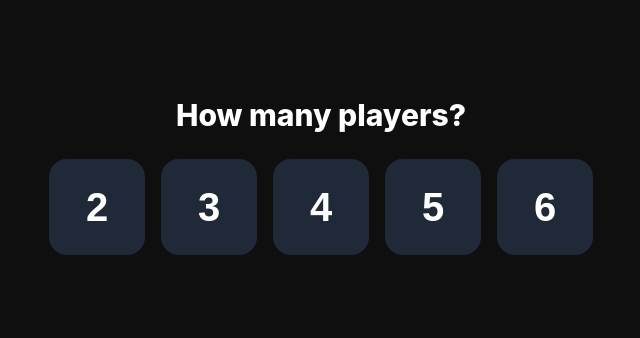
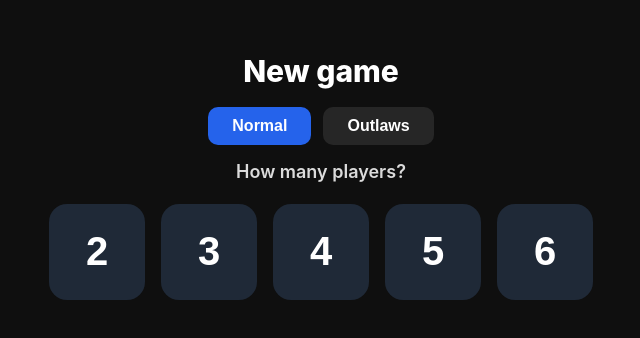
Before and after one commit to SovaCoda/LifeTracker2026, a Preact app: page / in a window 1280 px wide. Shown: the part 220-558 px from the top of the page, without its empty margins (319-959 px from the left). Built offline with nearby package versions, Linux system fonts and the light colour scheme.

Commit message:
added renegade mode

```diff
--- a/src/app.jsx
+++ b/src/app.jsx
@@ -1,7 +1,7 @@
 import { useState, useEffect, useCallback, useRef } from 'preact/hooks';
 import {
   loadSession, saveSession, loadProfiles, saveProfiles, saveGameResult,
-  createGameFromSeats, isPlayerDead, STARTING_LIFE
+  createGameFromSeats, createOutlawsGame, isPlayerDead, STARTING_LIFE
 } from './state.js';
 import { SetupCount } from './screens/SetupCount.jsx';
 import { SetupPlayers } from './screens/SetupPlayers.jsx';
@@ -12,6 +12,7 @@ import { Board } from './components/Board.jsx';
 export function App() {
   var initial = loadSession();
   var [phase, setPhase] = useState(initial.phase);
+  var [mode, setMode] = useState(initial.mode || 'normal');
   var [playerCount, setPlayerCount] = useState(initial.playerCount || 4);
   var [game, setGame] = useState(initial.game);
   var [pendingDeath, setPendingDeath] = useState(null);
@@ -33,8 +34,8 @@ export function App() {
   // 'stats' is an overlay screen -> persist the screen underneath it instead.
   useEffect(function () {
     var persistPhase = phase === 'stats' ? statsReturn : phase;
-    saveSession({ phase: persistPhase, playerCount: playerCount, game: game });
-  }, [phase, statsReturn, playerCount, game]);
+    saveSession({ phase: persistPhase, mode: mode, playerCount: playerCount, game: game });
+  }, [phase, statsReturn, mode, playerCount, game]);
 
   // ---- in-game life / counter edits ----
   var adjustLife = useCallback(function (id, amount) {
@@ -117,8 +118,26 @@ export function App() {
 
   // ---- flow transitions ----
   function pickCount(n) { setPlayerCount(n); setPhase('setup-players'); }
-  function startGame(seats) { setGame(createGameFromSeats(seats)); setPhase('playing'); }
+  function startGame(seats) {
+    setGame(mode === 'outlaws' ? createOutlawsGame(seats) : createGameFromSeats(seats));
+    setPhase('playing');
+  }
   function backToCount() { setPhase('setup-count'); }
+
+  // End early: give any survivors the top open places (no collision with the
+  // places the dead already took), then go to the summary to reveal/record.
+  function endGameNow() {
+    setGame(function (g) {
+      if (!g) return g;
+      var place = 1;
+      var players = g.players.map(function (p) {
+        return p.place == null ? Object.assign({}, p, { place: place++ }) : p;
+      });
+      return Object.assign({}, g, { players: players });
+    });
+    setPendingDeath(null);
+    setPhase('summary');
+  }
   function showStats() { setStatsReturn(phase); setPhase('stats'); }
   function closeStats() { setPhase(statsReturn); }
 
@@ -161,7 +180,7 @@ export function App() {
     return <Stats profiles={profiles} onClose={closeStats} />;
   }
   if (phase === 'setup-count') {
-    return <SetupCount onPick={pickCount} />;
+    return <SetupCount mode={mode} onSetMode={setMode} onPick={pickCount} />;
   }
   if (phase === 'setup-players') {
     return (
@@ -186,6 +205,7 @@ export function App() {
         onCounter={adjustCounter}
         onResetLife={resetLife}
         onNewGame={abandonGame}
+        onEndGame={endGameNow}
         onShowStats={showStats}
         pendingDeath={pendingDeath}
         onConfirmDeath={confirmDeath}
--- a/src/components/Board.jsx
+++ b/src/components/Board.jsx
@@ -69,6 +69,12 @@ export function Board(props) {
               Reset life
             </button>
             <button
+              class="menu-item"
+              onClick={function () { setMenuOpen(false); props.onEndGame(); }}
+            >
+              End game
+            </button>
+            <button
               class="menu-item danger"
               onClick={function () { setMenuOpen(false); props.onNewGame(); }}
             >
--- a/src/screens/SetupCount.jsx
+++ b/src/screens/SetupCount.jsx
@@ -1,13 +1,39 @@
-// Step 1 of the flow: how many players?
+// Step 1 of the flow: mode + how many players.
 export function SetupCount(props) {
+  var mode = props.mode;
+  var outlaws = mode === 'outlaws';
+
   return (
     <div class="setup">
       <div class="setup-inner">
-        <h1 class="setup-title">How many players?</h1>
+        <h1 class="setup-title">New game</h1>
+
+        <div class="mode-row">
+          <button
+            class={'mode-btn' + (mode === 'normal' ? ' active' : '')}
+            onClick={function () { props.onSetMode('normal'); }}
+          >
+            Normal
+          </button>
+          <button
+            class={'mode-btn' + (outlaws ? ' active' : '')}
+            onClick={function () { props.onSetMode('outlaws'); }}
+          >
+            Outlaws
+          </button>
+        </div>
+
+        <div class="count-label">How many players?</div>
         <div class="count-grid">
           {[2, 3, 4, 5, 6].map(function (n) {
+            var disabled = outlaws && n < 4;
             return (
-              <button key={n} class="count-btn" onClick={function () { props.onPick(n); }}>
+              <button
+                key={n}
+                class="count-btn"
+                disabled={disabled}
+                onClick={function () { if (!disabled) props.onPick(n); }}
+              >
                 {n}
               </button>
             );
--- a/src/screens/Summary.jsx
+++ b/src/screens/Summary.jsx
@@ -1,5 +1,5 @@
 import { useState } from 'preact/hooks';
-import { ordinal } from '../state.js';
+import { ordinal, ROLES } from '../state.js';
 import { Avatar } from '../components/Avatar.jsx';
 
 // End-of-game results. Rows start in the auto-tracked order; ▲/▼ let you fix
@@ -37,7 +37,10 @@ export function Summary(props) {
               <div class="summary-row" key={p.id}>
                 <div class="summary-place">{ordinal(i + 1)}</div>
                 <Avatar profile={profileFor(p)} size={46} ring={p.color} />
-                <div class="summary-name">{p.name}</div>
+                <div class="summary-name">
+                  {p.name}
+                  {p.role && <span class="summary-role">{ROLES[p.role].name}</span>}
+                </div>
                 <div class="summary-moves">
                   <button class="move-btn" disabled={i === 0} onClick={function () { move(i, -1); }}>&#9650;</button>
                   <button class="move-btn" disabled={i === order.length - 1} onClick={function () { move(i, 1); }}>&#9660;</button>
--- a/src/state.js
+++ b/src/state.js
@@ -12,6 +12,15 @@ export var PLAYER_COLORS = ['#9d2233', '#1e4fa3', '#176c3a', '#9a6311', '#5b2a8c
 
 // The green seat — used for the Houston dino easter egg.
 export var DINO_GREEN = PLAYER_COLORS[2];
+
+// "Outlaws" hidden-role mode.
+export var SHERIFF_LIFE = 60;
+export var ROLES = {
+  sheriff: { name: 'Sheriff', goal: 'Survive and kill the Renegade and the Outlaws.', public: true },
+  deputy: { name: 'Deputy', goal: 'Protect the Sheriff. You win if the Sheriff survives, even if you die.' },
+  outlaw: { name: 'Outlaw', goal: "Kill the Sheriff. There's another Outlaw out there, but you don't know who." },
+  renegade: { name: 'Renegade', goal: 'Be the last one standing, kill everyone else (you get bonus points on the leaderboard if you kill mark first though).' }
+};
 
 // ---- ordinals: 1 -> "1st", 4 -> "4th" ----
 export function ordinal(n) {
@@ -32,20 +41,54 @@ export function isPlayerDead(p) {
 
 // ---- build the playing game from chosen seats ----
 // seats: [{ profileId, name, color }]
-export function createGameFromSeats(seats) {
-  return {
-    players: seats.map(function (s, i) {
+function newSeatPlayer(s, i, role, life) {
   return {
     id: i + 1,
     profileId: s.profileId,
     name: s.name,
     color: s.color,
-        life: STARTING_LIFE,
+    life: life,
     poison: 0,
     energy: 0,
     cmdrDmg: {}, // { opponentSeatId: damage }
-        place: null  // null = still in; otherwise final placement
+    place: null, // null = still in; otherwise final placement
+    role: role   // null in normal mode; a ROLES key in outlaws mode
   };
+}
+
+export function createGameFromSeats(seats) {
+  return {
+    mode: 'normal',
+    players: seats.map(function (s, i) { return newSeatPlayer(s, i, null, STARTING_LIFE); })
+  };
+}
+
+// Classic role distribution: Sheriff + Renegade + Outlaws (2, or 3 at 6p) + a
+// Deputy to fill the rest (5p and up).
+function rolesForCount(n) {
+  var roles = ['sheriff', 'renegade'];
+  var outlaws = n >= 6 ? 3 : 2;
+  for (var i = 0; i < outlaws; i++) roles.push('outlaw');
+  while (roles.length < n) roles.push('deputy');
+  return roles.slice(0, n);
+}
+
+function shuffle(arr) {
+  var a = arr.slice();
+  for (var i = a.length - 1; i > 0; i--) {
+    var j = Math.floor(Math.random() * (i + 1));
+    var t = a[i]; a[i] = a[j]; a[j] = t;
+  }
+  return a;
+}
+
+export function createOutlawsGame(seats) {
+  var roles = shuffle(rolesForCount(seats.length));
+  return {
+    mode: 'outlaws',
+    players: seats.map(function (s, i) {
+      var role = roles[i];
+      return newSeatPlayer(s, i, role, role === 'sheriff' ? SHERIFF_LIFE : STARTING_LIFE);
     })
   };
 }
@@ -61,7 +104,7 @@ export function loadSession() {
       if (s && s.phase) return s;
     }
   } catch (e) { /* ignore */ }
-  return { phase: 'setup-count', playerCount: 4, game: null };
+  return { phase: 'setup-count', mode: 'normal', playerCount: 4, game: null };
 }
 
 export function saveSession(s) {
--- a/src/styles.css
+++ b/src/styles.css
@@ -86,6 +86,78 @@ body {
   overflow: hidden;
   text-overflow: ellipsis;
   white-space: nowrap;
+}
+
+.role-badge {
+  margin-left: 8px;
+  padding: 5px 13px;
+  border: none;
+  border-radius: 999px;
+  background: rgba(0, 0, 0, 0.3);
+  color: #fff;
+  font-size: 14px;
+  font-weight: 700;
+}
+
+.role-badge.sheriff {
+  background: #b8860b;
+}
+
+.role-backdrop {
+  position: absolute;
+  top: 0;
+  left: 0;
+  right: 0;
+  bottom: 0;
+  z-index: 30;
+  display: flex;
+  align-items: center;
+  justify-content: center;
+  background: rgba(0, 0, 0, 0.85);
+}
+
+.role-card {
+  text-align: center;
+  padding: 18px 22px;
+}
+
+.role-eyebrow {
+  font-size: 13px;
+  opacity: 0.6;
+  text-transform: uppercase;
+  letter-spacing: 0.06em;
+}
+
+.role-name {
+  font-size: 36px;
+  font-weight: 800;
+  margin: 6px 0 12px;
+}
+
+.role-goal {
+  font-size: 17px;
+  line-height: 1.4;
+  max-width: 90%;
+  margin: 0 auto 18px;
+  opacity: 0.9;
+}
+
+.role-hide {
+  background: #262626;
+  color: #fff;
+  border: none;
+  border-radius: 10px;
+  padding: 10px 26px;
+  font-size: 16px;
+  font-weight: 600;
+}
+
+.summary-role {
+  display: block;
+  font-size: 13px;
+  font-weight: 600;
+  opacity: 0.7;
+  margin-top: 2px;
 }
 
 .dino-btn {
@@ -461,6 +533,34 @@ body {
   margin-bottom: 22px;
 }
 
+.mode-row {
+  display: flex;
+  justify-content: center;
+  margin-bottom: 16px;
+}
+
+.mode-btn {
+  padding: 10px 24px;
+  margin: 0 6px;
+  border: none;
+  border-radius: 10px;
+  background: #262626;
+  color: #fff;
+  font-size: 16px;
+  font-weight: 600;
+}
+
+.mode-btn.active {
+  background: #2563eb;
+}
+
+.count-label {
+  font-size: 18px;
+  font-weight: 600;
+  margin: 12px 0 14px;
+  opacity: 0.85;
+}
+
 .count-grid {
   display: flex;
   flex-wrap: wrap;
```
Also changed, not shown: src/components/PlayerTile.jsx (+22 -1 lines). Lines whose indentation alone changed are shown as unchanged.
